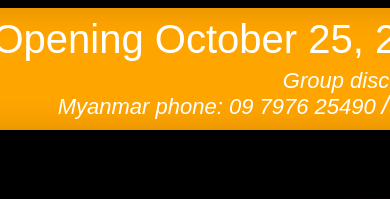
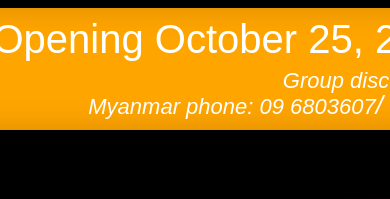
Before and after one commit to pehrlich/MTheater, a PHP site: page /index.php in a window 390 px wide; the page is wider, and only the part inside the window is pictured. Shown: the part 177-376 px from the top of that part. Run offline with PHP 8.4, Linux system fonts and the light colour scheme; some libraries are stand-ins or nearby versions.

Commit message:
Update phones

```diff
--- a/footer.php
+++ b/footer.php
@@ -17,7 +17,7 @@
         <br/>
         (new address, east of the moat)<br/>
         Mandalay, Myanmar<br/>
-        TEL: 09-6803607
+        TEL: 09 6803607<span style="font-size: 1.2em; color: white;">/</span> 09 45897 4512
     </p>
 
 </div>
--- a/header.php
+++ b/header.php
@@ -139,6 +139,6 @@
         Re-Opening October 25, 2016
         <div class="small">
             Group discounts available
-            <br/>Myanmar phone: 09 7976 25490 <span style="font-size: 1.2em; color: white;">/</span> 09 453712025
+            <br/>Myanmar phone: 09 6803607<span style="font-size: 1.2em; color: white;">/</span> 09 45897 4512
         </div>
      </div>
```
